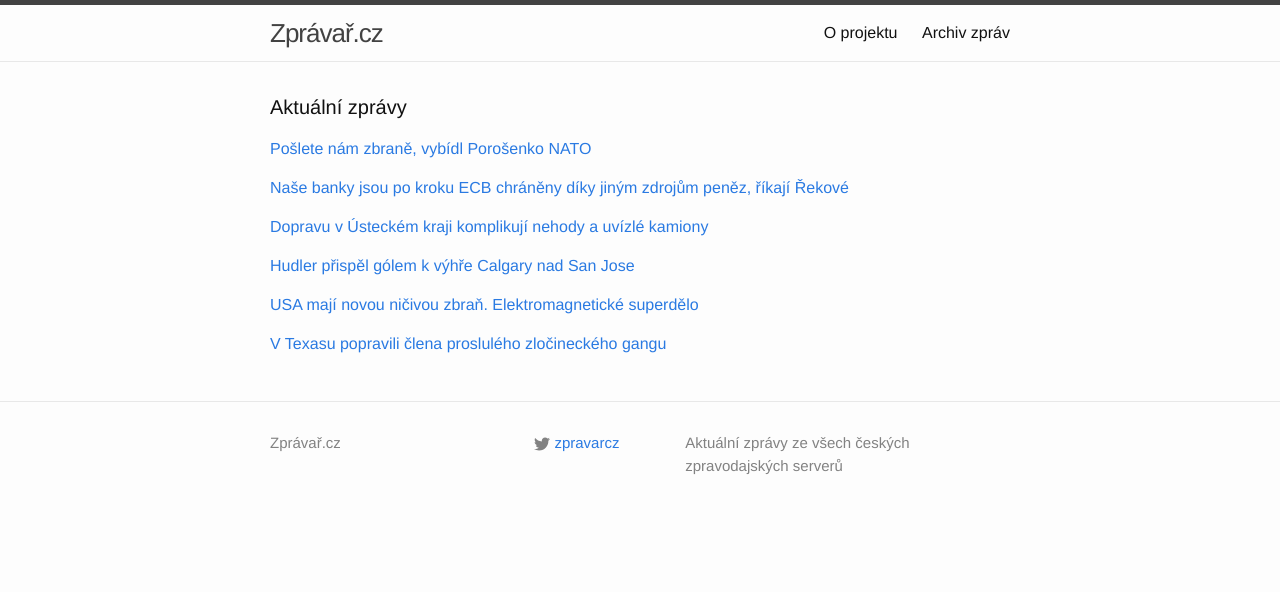
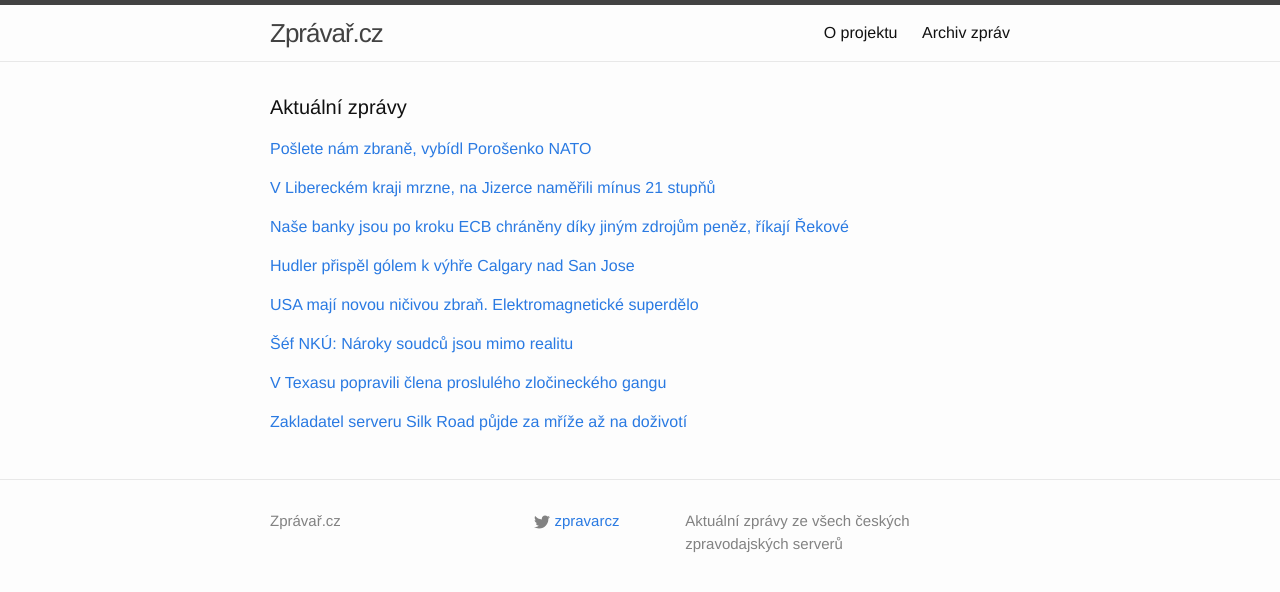
Before and after one commit to adliska/zpravar, a Jekyll site: the page built from index.html, in a window 1280 px wide. Shown: the top 592 px of the page. Built offline with Jekyll 4.4.1, drawn with Linux system fonts in a browser that asks for light colours.

Commit message:
zpravar news update

```diff
--- a/index.html
+++ b/index.html
@@ -16,23 +16,24 @@ layout: default
 <li><a href=http://www.novinky.cz/zahranicni/evropa/360770-potrebujeme-poslat-zbrane-vybidl-nato-porosenko.html>Potřebujeme poslat zbraně, vybídl NATO Porošenko - www.novinky.cz</a></li>
 <li><a href=http://www.ceskenoviny.cz/zpravy/zpravy/ukrajinsky-prezident-vybidl-staty-nato-aby-kyjevu-poslaly-zbrane/1177567>Ukrajinský prezident vybídl státy NATO, aby Kyjevu poslaly zbraně - www.ceskenoviny.cz</a></li>
 </ul>
-</div><p><a href="javascript:;" onclick="toggle_visibility('zpravy1')">Naše banky jsou po kroku ECB chráněny díky jiným zdrojům peněz, říkají Řekové</a></p>
+</div><p><a href="javascript:;" onclick="toggle_visibility('zpravy1')">V Libereckém kraji mrzne, na Jizerce naměřili mínus 21 stupňů</a></p>
 <div id="zpravy1" style="display:none">
+<ul>
+<li><a href=http://www.ceskenoviny.cz/zpravy/zpravy/v-libereckem-kraji-mrzne-na-jizerce-namerili-minus-21-stupnu/1177615>V Libereckém kraji mrzne, na Jizerce naměřili mínus 21 stupňů - www.ceskenoviny.cz</a></li>
+<li><a href=http://www.denik.cz/z_domova/dopravu-v-usteckem-kraji-komplikuji-nehody-a-uvizle-kamiony-20150205.html>Dopravu v Ústeckém kraji komplikují nehody a uvízlé kamiony - www.denik.cz</a></li>
+<li><a href=http://www.ceskenoviny.cz/zpravy/zpravy/silnice-jsou-s-opatrnosti-sjizdne/1177593>Silnice jsou s opatrností sjízdné  - www.ceskenoviny.cz</a></li>
+<li><a href=http://zpravy.aktualne.cz/regiony/dopravu-v-usteckem-kraji-komplikuji-nehody-a-uvizle-kamiony/r~a34576fcad0111e4bdad0025900fea04/>Dopravu v Ústeckém kraji komplikují nehody a uvízlé kamiony - zpravy.aktualne.cz</a></li>
+<li><a href=http://zpravy.idnes.cz/situace-na-silnicich-0lb-/domaci.aspx?c=A150205_072337_domaci_jj>Dopravu v Ústeckém kraji brzdí nehody, na Zlínsku leží zledovatělý sníh - zpravy.idnes.cz</a></li>
+<li><a href=http://www.ceskenoviny.cz/zpravy/zpravy/v-jesenikach-slabe-snezilo-silnice-jsou-s-opatrnosti-sjizdne/1177593>V Jeseníkách slabě sněžilo, silnice jsou s opatrností sjízdné - www.ceskenoviny.cz</a></li>
+</ul>
+</div><p><a href="javascript:;" onclick="toggle_visibility('zpravy2')">Naše banky jsou po kroku ECB chráněny díky jiným zdrojům peněz, říkají Řekové</a></p>
+<div id="zpravy2" style="display:none">
 <ul>
 <li><a href=http://byznys.ihned.cz/c1-63487760-nase-banky-jsou-po-kroku-ecb-chraneny-diky-jinym-zdrojum-penez-rikaji-rekove>Naše banky jsou po kroku ECB chráněny díky jiným zdrojům peněz, říkají Řekové - byznys.ihned.cz</a></li>
 <li><a href=http://www.ceskatelevize.cz/ct24/ekonomika/300624-ecb-prestane-prijimat-recke-dluhopisy-recku-to-pry-neublizi/>ECB přestane přijímat řecké dluhopisy, Řecku to prý neublíží - www.ceskatelevize.cz</a></li>
 <li><a href=http://byznys.ihned.cz/c1-63487570-evropa-pritvrdila-proti-recku-prestane-akceptovat-jeho-statni-dluhopisy>Evropa přitvrdila proti Řecku, přestane akceptovat jeho státní dluhopisy - byznys.ihned.cz</a></li>
 <li><a href=http://www.financninoviny.cz/zpravodajstvi/zpravy/recko-banky-jsou-po-kroku-ecb-chraneny-diky-jinym-zdrojum-penez/1177566>Řecko: Banky jsou po kroku ECB chráněny díky jiným zdrojům peněz - www.financninoviny.cz</a></li>
 <li><a href=http://zpravy.e15.cz/zahranicni/ekonomika/ecb-pritvrdila-prestala-s-nakupem-reckych-dluhopisu-1159760>ECB přitvrdila: Přestala s nákupem řeckých dluhopisů - zpravy.e15.cz</a></li>
-</ul>
-</div><p><a href="javascript:;" onclick="toggle_visibility('zpravy2')">Dopravu v Ústeckém kraji komplikují nehody a uvízlé kamiony</a></p>
-<div id="zpravy2" style="display:none">
-<ul>
-<li><a href=http://www.denik.cz/z_domova/dopravu-v-usteckem-kraji-komplikuji-nehody-a-uvizle-kamiony-20150205.html>Dopravu v Ústeckém kraji komplikují nehody a uvízlé kamiony - www.denik.cz</a></li>
-<li><a href=http://www.ceskenoviny.cz/zpravy/zpravy/silnice-jsou-s-opatrnosti-sjizdne/1177593>Silnice jsou s opatrností sjízdné  - www.ceskenoviny.cz</a></li>
-<li><a href=http://zpravy.aktualne.cz/regiony/dopravu-v-usteckem-kraji-komplikuji-nehody-a-uvizle-kamiony/r~a34576fcad0111e4bdad0025900fea04/>Dopravu v Ústeckém kraji komplikují nehody a uvízlé kamiony - zpravy.aktualne.cz</a></li>
-<li><a href=http://zpravy.idnes.cz/situace-na-silnicich-0lb-/domaci.aspx?c=A150205_072337_domaci_jj>Dopravu v Ústeckém kraji brzdí nehody, na Zlínsku leží zledovatělý sníh - zpravy.idnes.cz</a></li>
-<li><a href=http://www.ceskenoviny.cz/zpravy/zpravy/v-jesenikach-slabe-snezilo-silnice-jsou-s-opatrnosti-sjizdne/1177593>V Jeseníkách slabě sněžilo, silnice jsou s opatrností sjízdné - www.ceskenoviny.cz</a></li>
 </ul>
 </div><p><a href="javascript:;" onclick="toggle_visibility('zpravy3')">Hudler přispěl gólem k výhře Calgary nad San Jose</a></p>
 <div id="zpravy3" style="display:none">
@@ -49,11 +50,25 @@ layout: default
 <li><a href=http://www.novinky.cz/zahranicni/amerika/360767-usa-maji-novou-zbran-elektromagneticke-superdelo-nepotrebuje-vybusninu.html>USA mají novou zbraň. Elektromagnetické superdělo nepotřebuje výbušninu - www.novinky.cz</a></li>
 <li><a href=http://www.novinky.cz/zahranicni/amerika/360767-elektromagneticke-superdelo-nepotrebuje-vybusninu.html>Elektromagnetické superdělo nepotřebuje výbušninu - www.novinky.cz</a></li>
 </ul>
-</div><p><a href="javascript:;" onclick="toggle_visibility('zpravy5')">V Texasu popravili člena proslulého zločineckého gangu </a></p>
+</div><p><a href="javascript:;" onclick="toggle_visibility('zpravy5')">Šéf NKÚ: Nároky soudců jsou mimo realitu</a></p>
 <div id="zpravy5" style="display:none">
+<ul>
+<li><a href=http://www.denik.cz/z_domova/sef-nku-naroky-soudcu-jsou-mimo-realitu-20150204.html>Šéf NKÚ: Nároky soudců jsou mimo realitu - www.denik.cz</a></li>
+<li><a href=http://zpravy.e15.cz/domaci/udalosti/rozpaky-nad-platy-ustavnich-cinitelu-pretrvavaji-1159767>Rozpaky nad platy ústavních činitelů přetrvávají - zpravy.e15.cz</a></li>
+<li><a href=http://www.novinky.cz/domaci/360765-wagnerova-soudci-mohou-ostrouhat-pokud-ovsem-us-stiznost-statu-prijme.html>Wagnerová: Soudci mohou ostrouhat. Pokud ovšem ÚS stížnost státu přijme - www.novinky.cz</a></li>
+</ul>
+</div><p><a href="javascript:;" onclick="toggle_visibility('zpravy6')">V Texasu popravili člena proslulého zločineckého gangu </a></p>
+<div id="zpravy6" style="display:none">
 <ul>
 <li><a href=http://www.novinky.cz/zahranicni/amerika/360771-v-texasu-popravili-clena-prosluleho-zlocineckeho-gangu.html>V Texasu popravili člena proslulého zločineckého gangu  - www.novinky.cz</a></li>
 <li><a href=http://zpravy.idnes.cz/v-usa-popravili-prosluleho-gangstera-newbury-f4c-/zahranicni.aspx?c=A150205_064612_zahranicni_jj>V USA popravili známého gangstera, injekci dostal za vraždu policisty - zpravy.idnes.cz</a></li>
 <li><a href=http://www.novinky.cz/zahranicni/amerika/360771-v-usa-popravili-clena-prosluleho-zlocineckeho-gangu.html>V USA popravili člena proslulého zločineckého gangu  - www.novinky.cz</a></li>
 </ul>
+</div><p><a href="javascript:;" onclick="toggle_visibility('zpravy7')">Zakladatel serveru Silk Road půjde za mříže až na doživotí</a></p>
+<div id="zpravy7" style="display:none">
+<ul>
+<li><a href=http://www.rozhlas.cz/_zprava/zakladatel-serveru-silk-road-pujde-za-mrize-az-na-dozivoti--1451938>Zakladatel serveru Silk Road půjde za mříže až na doživotí - www.rozhlas.cz</a></li>
+<li><a href=http://e-svet.e15.cz/internet/soud-v-usa-provozovatel-silk-road-je-vinen-z-drogovych-deliktu-1159839>Soud v USA: provozovatel Silk Road je vinen z drogových deliktů - e-svet.e15.cz</a></li>
+<li><a href=http://www.ceskatelevize.cz/ct24/svet/300626-provozovateli-hedvabne-stezky-hrozi-az-dozivoti/>Provozovateli Hedvábné stezky hrozí až doživotí - www.ceskatelevize.cz</a></li>
+</ul>
 </div></div>
```
